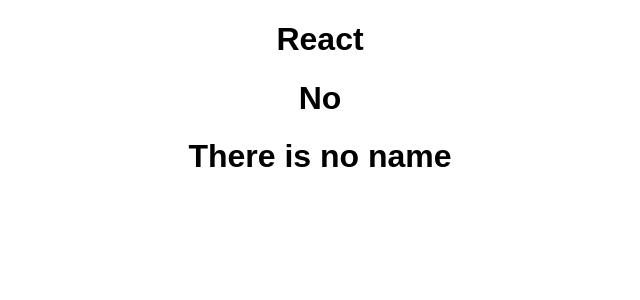
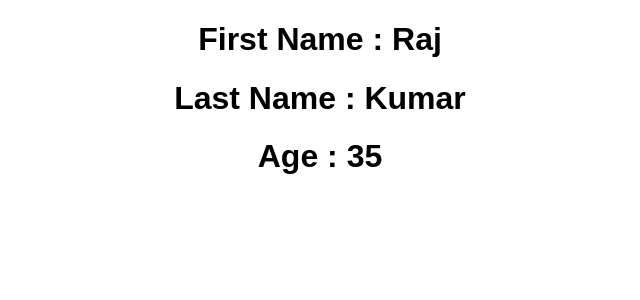
Before and after one commit to surfvasanth/react-app, a React (Create React App) app: page / in a window 1280 px wide. Shown: the top 300 px of the page, without its empty margins (320-960 px from the left). Built offline with nearby package versions, Linux system fonts and the light colour scheme.

Commit message:
Update App.js

```diff
--- a/src/App.js
+++ b/src/App.js
@@ -1,17 +1,18 @@
 import "./styles.css";
 
+const Person = () => {
+  return (
+    <><h1>First Name : Raj</h1>
+    <h1>Last Name : Kumar</h1>
+    <h1>Age : 35</h1>
+    </>
+  )
+}
 const App = () => {
-  const name=null;
-
   return (
     <div className="App">
-      <h1>React </h1>
-      {name ?
-      (<>test</>):
-      (<><h1>No</h1>
-      <h1>There is no name</h1>
-      </>)}
-     </div>
+      <Person />
+           </div>
   );
 }
 export default App;
```
